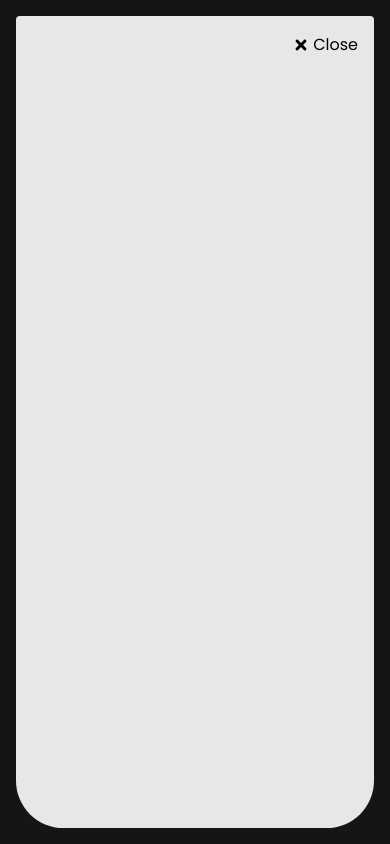
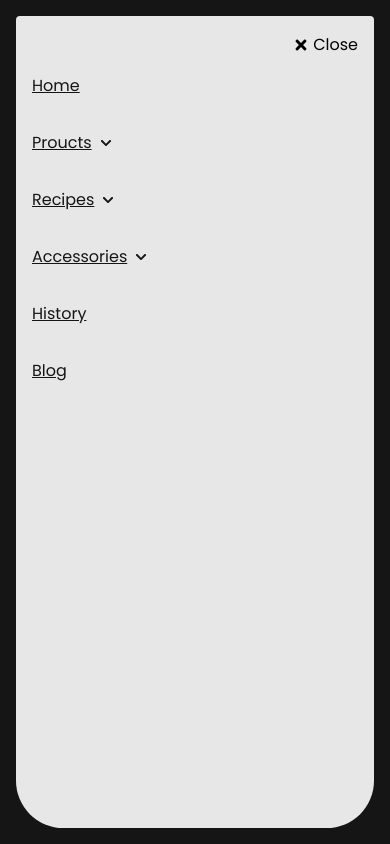
Before and after one commit to VargaAaron-FS/vargalujos, a React (Create React App) app: page / in a window 390 px wide. Both pictures are taken after a click on the button "Menu". Shown: the top 844 px of the page. Built offline with nearby package versions, Linux system fonts and the light colour scheme; grey boxes are pictures that could not be loaded.

Commit message:
mobile nav menu update

```diff
--- a/src/App.js
+++ b/src/App.js
@@ -38,9 +38,11 @@ export default function App() {
       <MyHeader />
       <MyNav />
       <SearchBar />
-      <Announcement announcementCopy="Get help pairing products that go amazing together with our very own " linkHighlight="Pairing&nbsp;Assistant" />
+      <Announcement
+        announcementCopy="Get help pairing products that go amazing together with our very own "
+        linkHighlight="Pairing&nbsp;Assistant"
+      />
       <Grid>
-        {/* TODO: Make grid responsive and change to certain breakpoints */}
         <CategoryCard categoryTitle="Cigars" bgImgUrl={CigarPhoto} />
         <CategoryCard categoryTitle="Wines" bgImgUrl={WinesPhoto} />
         <CategoryCard categoryTitle="Coffee" bgImgUrl={CoffeePhoto} />
--- a/src/components/Announcement.js
+++ b/src/components/Announcement.js
@@ -1,4 +1,4 @@
-import React, {  } from "react";
+import React from "react";
 // import { Link } from "react-router-dom";
 import styled from "styled-components";
 
@@ -8,18 +8,14 @@ export default function Announcement(props) {
       <Link href="/">
         <Paragraph>
           {props.announcementCopy}
-          <LinkHighlight>
-            {props.linkHighlight}
-          </LinkHighlight>
+          <LinkHighlight>{props.linkHighlight}</LinkHighlight>
         </Paragraph>
       </Link>
     </AnnouncementContainer>
   );
 }
 
-const AnnouncementContainer = styled.div`
-
-`;
+const AnnouncementContainer = styled.div``;
 
 const Link = styled.a`
   margin-top: 1rem;
@@ -27,7 +23,7 @@ const Link = styled.a`
   text-align: center;
   align-items: center;
   padding: 1rem;
-  border-radius: .25rem;
+  border-radius: 0.25rem;
   text-decoration: none;
   color: #fff;
   background: #151515;
@@ -41,7 +37,7 @@ const Paragraph = styled.p`
 `;
 
 const LinkHighlight = styled.span`
-  color: #FFD800;
+  color: #ffd800;
   font-weight: 700;
   text-decoration: underline;
 `;
--- a/src/components/MyNav.js
+++ b/src/components/MyNav.js
@@ -156,6 +156,24 @@ export default function MyNav() {
         <CloseMenuLink onClick={MobileNavExit}>
           <FaTimes /> Close
         </CloseMenuLink>
+        <Link href="#" style={{ marginRight: "auto", marginTop: "-1rem" }}>
+          Home
+        </Link>
+        <Link href="#" style={{ marginRight: "auto" }}>
+          Proucts <FaChevronDown style={{ marginLeft: ".5rem", fontSize: ".75rem" }} />
+        </Link>
+        <Link href="#" style={{ marginRight: "auto" }}>
+          Recipes <FaChevronDown style={{ marginLeft: ".5rem", fontSize: ".75rem" }} />
+        </Link>
+        <Link href="#" style={{ marginRight: "auto" }}>
+          Accessories <FaChevronDown style={{ marginLeft: ".5rem", fontSize: ".75rem" }} />
+        </Link>
+        <Link href="#" style={{ marginRight: "auto" }}>
+          History
+        </Link>
+        <Link href="#" style={{ marginRight: "auto" }}>
+          Blog
+        </Link>
       </MobileNavMenu>
     </NavContainer>
   );
@@ -366,6 +384,7 @@ const MobileNavMenu = styled.div`
   padding: 1rem;
   margin: 1rem;
   border-radius: 0.25rem;
+  row-gap: 2rem;
   @media (max-width: 640px) {
     border-radius: 0.25rem 0.25rem 47.33px 47.33px;
   }
```
